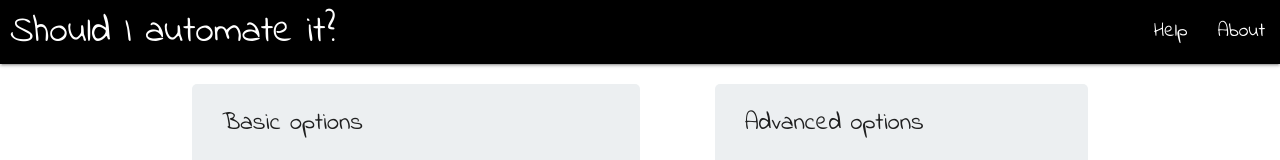
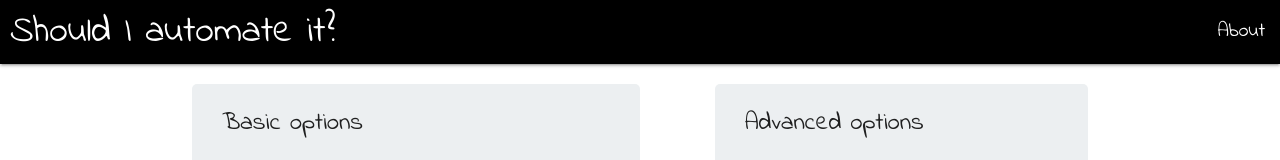
Before and after one commit to aedificatorum/shouldiautomateit, a React (Create React App) app: page / in a window 1280 px wide. Shown: the top 160 px of the page. Built offline with nearby package versions, Linux system fonts and the light colour scheme.

Commit message:
No help for now

```diff
--- a/src/App.js
+++ b/src/App.js
@@ -20,7 +20,7 @@ class App extends Component {
           <Switch>
             <Route exact path="/" component={Home} />
             <Route path="/about" component={About} />
-            <Route path="/help" component={Help} />
+            {/* <Route path="/help" component={Help} /> */}
             {/* <Route path="*" component={NotFound} /> */}
           </Switch>
         </main>
--- a/src/Header.js
+++ b/src/Header.js
@@ -13,9 +13,9 @@ const Header = () => {
             <i className="fas fa-bars" />
           </a>
           <ul className="right hide-on-med-and-down">
-            <li>
+            {/* <li>
               <NavLink to="/help">Help</NavLink>
-            </li>
+            </li> */}
             <li>
               <NavLink to="/about">About</NavLink>
             </li>
@@ -27,9 +27,9 @@ const Header = () => {
         <li>
           <NavLink to="/">Home</NavLink>
         </li>
-        <li>
+        {/* <li>
           <NavLink to="/help">Help</NavLink>
-        </li>
+        </li> */}
         <li>
           <NavLink to="/about">About</NavLink>
         </li>
```
